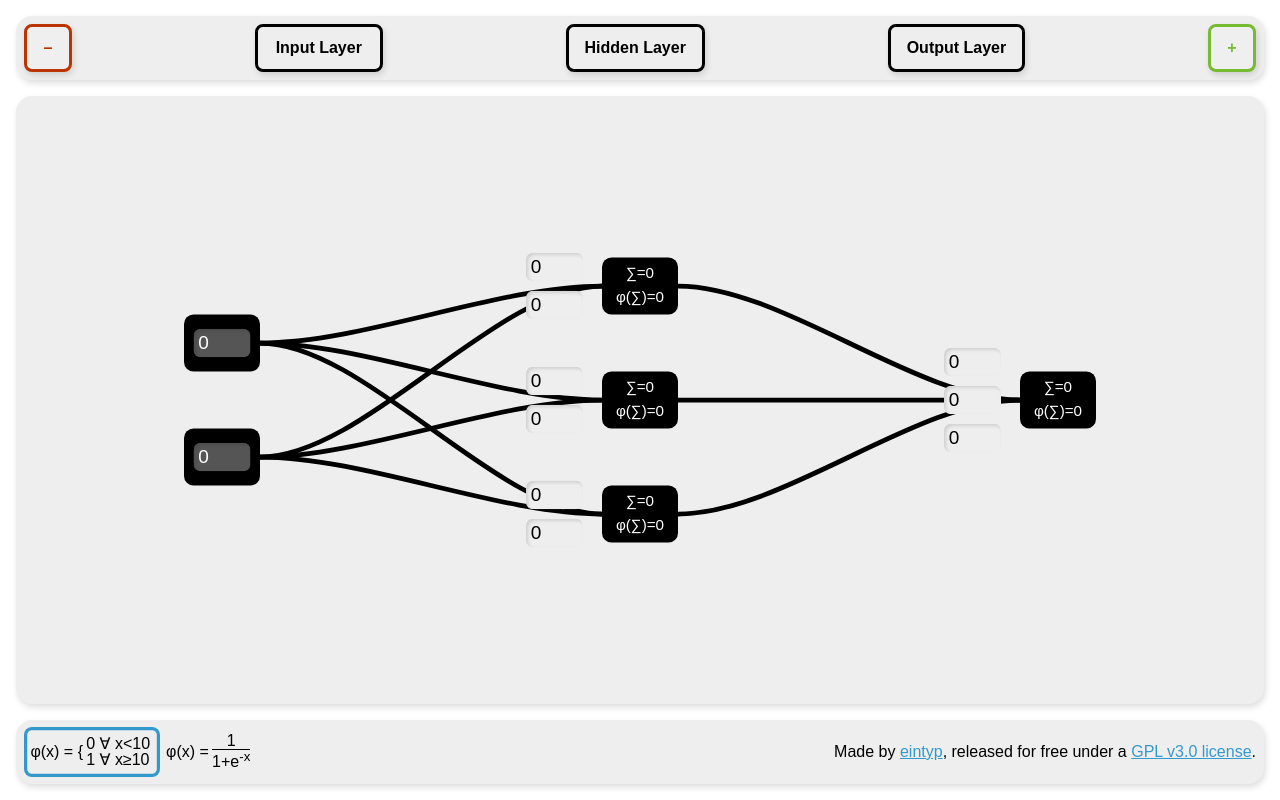
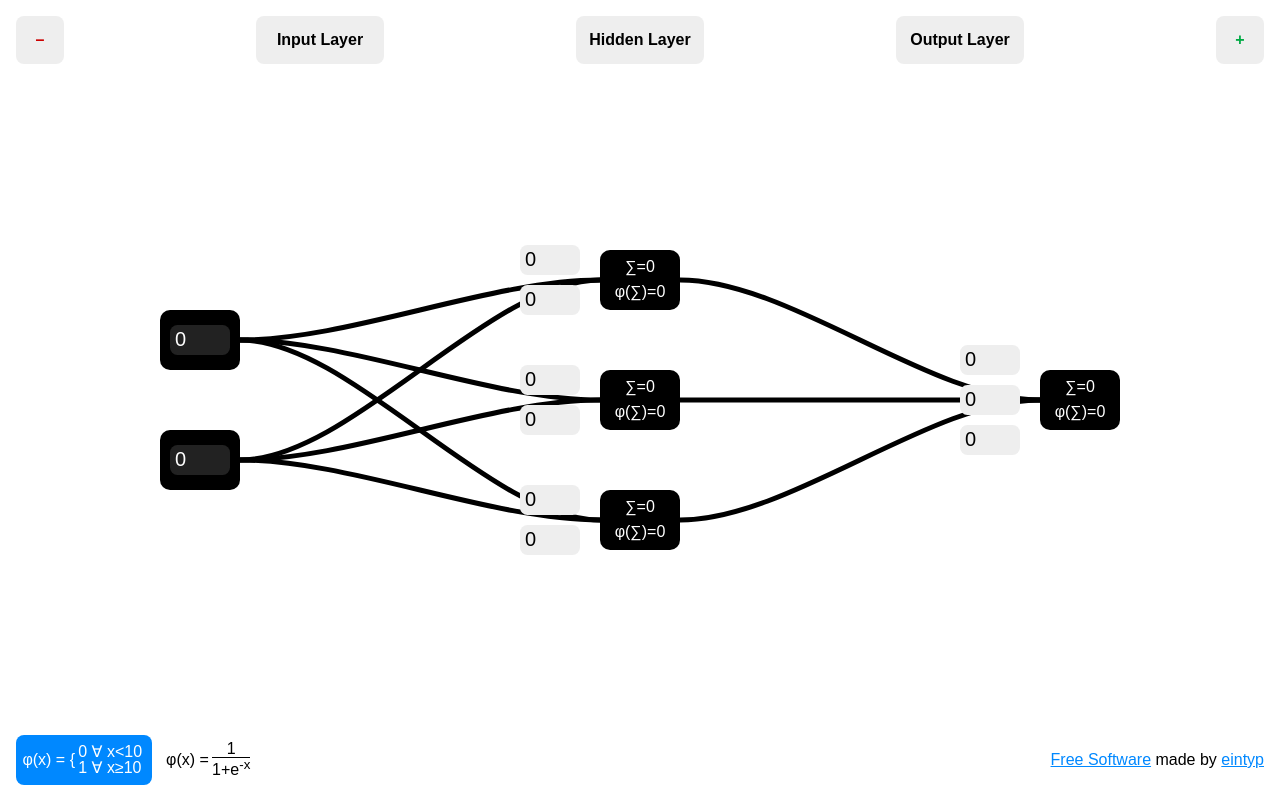
Before and after one commit to eintyp/edunet, a plain HTML site: page index.html in a window 1280 px wide. Drawn offline with Linux system fonts and the light colour scheme.

Commit message:
redesign

```diff
--- a/index.html
+++ b/index.html
@@ -1,5 +1,5 @@
 <!doctype html>
-<html>
+<html lang="en" dir="ltr">
 <head>
 	<title>edunet – visualised neural networks</title>
 	<meta charset="utf-8">
@@ -45,7 +45,7 @@
 	    	</label>
 		</form>
 
-		<div class="copyright">Made by <a href="https://github.com/eintyp">eintyp</a>, released for free under a <a href="https://github.com/eintyp/edunet/blob/main/LICENSE">GPL v3.0 license</a>.</div>
+		<div class="copyright"><a href="https://github.com/eintyp/edunet/blob/main/LICENSE">Free Software</a> made by <a href="https://github.com/eintyp">eintyp</a></div>
 	</div>
 </body>
 </html>
--- a/index.scss
+++ b/index.scss
@@ -1,5 +1,5 @@
 
-$focus-color: #39c;
+$focus-color: #08f;
 
 
 body {
@@ -27,18 +27,11 @@ button {
 }
 
 .section {
-	background-color: #eee;
-	border-radius: 1rem;
-	box-shadow: .1rem .2rem .4rem #0002;
-
-	overflow: hidden;
-
 
 	&.section-top, &.section-bottom {
 		box-sizing: border-box;
-		height: 4rem;
+		height: 3rem;
 		flex-shrink: 0;
-		padding: .5rem;
 		display: flex;
 		align-items: center;
 		justify-content: space-between;
@@ -51,14 +44,13 @@ button {
 
 
 	&.section-main {
-		height: calc(100% - 10rem);
+		overflow: hidden;
 		display: flex;
 		align-items: center;
 		justify-content: center;
 
 
 		.canvas {
-			margin: 1rem;
 			max-width: 100%;
 			max-height: 100%;
 
@@ -88,18 +80,17 @@ button {
 				font-weight: inherit;
 				margin: 0;
 				padding: 0 .25rem;
-				background: #eee;
+				background-color: #eee;
 				border-radius: 6px;
-				box-shadow: .1rem .1rem .2rem #0002 inset;
 
 				&:focus {
-					box-shadow: 0 0 0 2px $focus-color inset,.1rem .1rem .2rem #0002 inset;
+					box-shadow: 0 0 0 2px $focus-color inset;
 				}
 
 			}
 
 			.in {
-				background-color: #555;
+				background-color: #222;
 				color: #fff;
 			}
 
@@ -123,11 +114,10 @@ button {
 		box-sizing: border-box;
 		min-width: 8rem;
 		height: 100%;
-		padding: 0 1rem;
-		border: .2rem solid currentColor;
+		background-color: #eee;
+		border: none;
 		border-radius: .5rem;
-		box-shadow: .1rem .2rem .4rem #0002;
-		font-weight: 900;
+		font-weight: bold;
 		display: flex;
 		align-items: center;
 		justify-content: center;
@@ -143,19 +133,22 @@ button {
 			border: none;
 			height: 100%;
 			width: 100%;
-			background: #eee;
+			background-color: #eee;
 			font-size: 1rem;
 			font-family: inherit;
 			font-weight: inherit;
 			text-align: center;
 			outline: 0;
 			opacity: 0;
-			transition: opacity .2s;
 		}
 		&:hover input, input:focus { opacity: 1 }
 
+		&:hover input {
+			background-color: #ddd;
+		}
+
 		&:focus-within {
-			border-color: $focus-color;
+			box-shadow: 0 0 0 .25rem $focus-color;
 		}
 
 	}
@@ -166,35 +159,28 @@ button {
 		width: 3rem;
 		user-select: none;
 		cursor: default;
-		transition: .2s;
 
 
 		&:hover {
-			box-shadow: none;
 			background-color: #ddd;
 		}
 
-		&.button-add { color: #7b3 }
-		&.button-remove { color: #b30 }
+		&.button-add { color: #0a4 }
+		&.button-remove { color: #c00 }
 
 	}
 
 
 	.function-selector {
 		display: flex;
-
-		border-radius: .5rem;
-
-		&:hover, &:focus-within {
-			background-color: #ddd;
-		}
+		gap: .5rem;
 
 		input {
-			position: absolute;
-			left: -10rem;
+			display: none;
 
 			&:checked + .function {
-				box-shadow: 0 0 0 .2rem $focus-color inset;
+				background-color: $focus-color;
+				color: #fff;
 			}
 		}
 
@@ -205,6 +191,10 @@ button {
 			height: 100%;
 			padding: .4rem;
 			border-radius: .5rem;
+
+			&:hover {
+				background-color: #eee;
+			}
 
 			.stack, .fraction {
 				display: flex;
```
Also changed, not shown: index.css.
